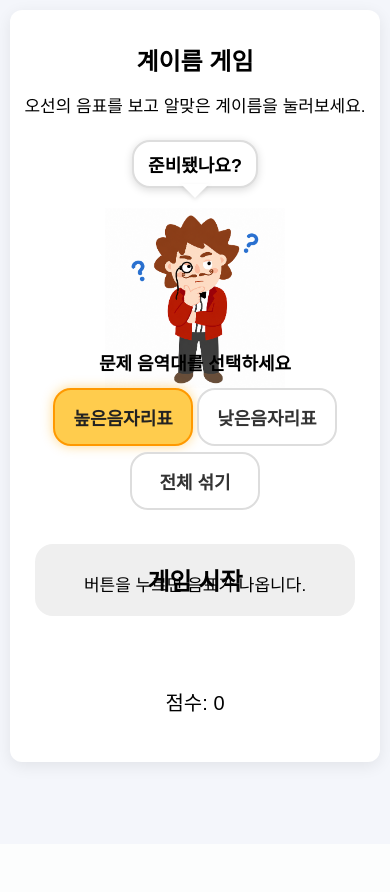
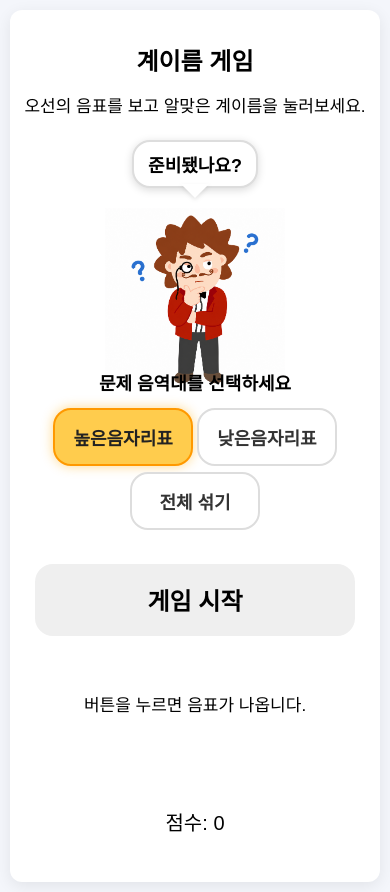
Before and after one commit to sol-smile03/music-note-game, a Flask app: page / in a window 390 px wide. Before the commit the page ends 771 px from the top, so only its background shows below. Run offline with Flask 3, Linux system fonts and the light colour scheme; some libraries are stand-ins or nearby versions.

Commit message:
Update style.css

```diff
--- a/static/style.css
+++ b/static/style.css
@@ -70,17 +70,19 @@ p {
 #character {
     width: 200px;
     margin-top: 20px;
-    margin-bottom: -30px;
+    margin-bottom: -10px;
 }
 
 /* 오선 */
 #staffArea {
-    margin: -40px auto 0 auto;
-    min-height: 240px;
+    margin: 0 auto 8px auto;
+    min-height: 260px;
 
     display: flex;
     justify-content: center;
     align-items: flex-start;
+
+    overflow: visible;
 }
 
 /* 선택 버튼 영역 */
@@ -336,12 +338,12 @@ button:disabled {
     #character {
         width: 180px;
         margin-top: 0;
-    margin-bottom: -55px;
+        margin-bottom: -35px;
     }
 
     #staffArea {
-    margin: -140px auto -40px auto;
-    min-height: 120px;
+        margin: -80px auto -20px auto;
+        min-height: 140px;
 
         display: flex;
         justify-content: center;
```
Lines whose indentation alone changed are shown as unchanged.
